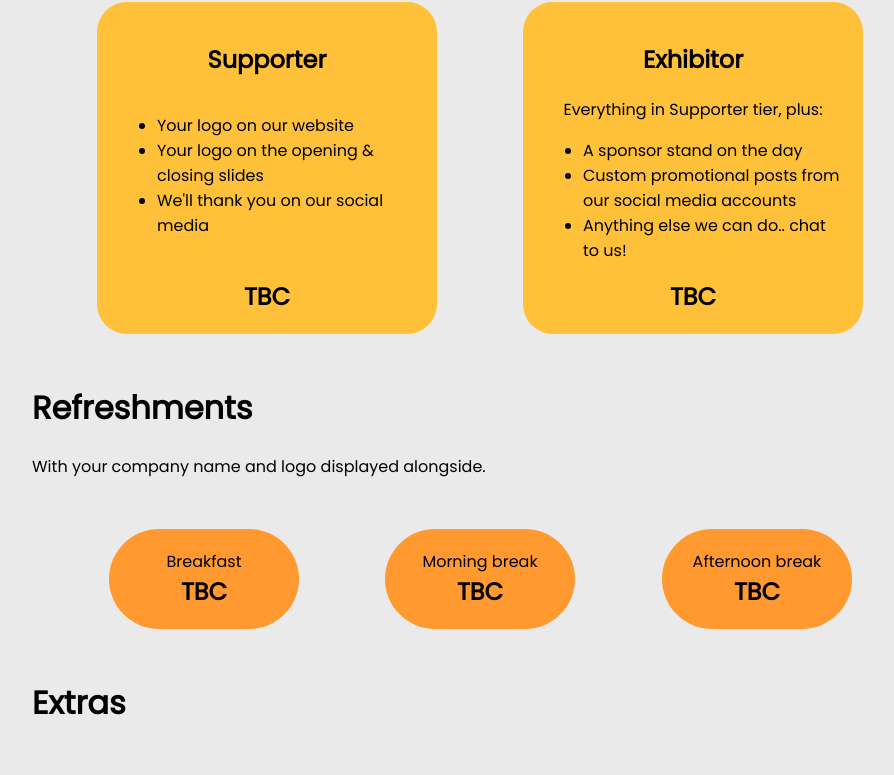
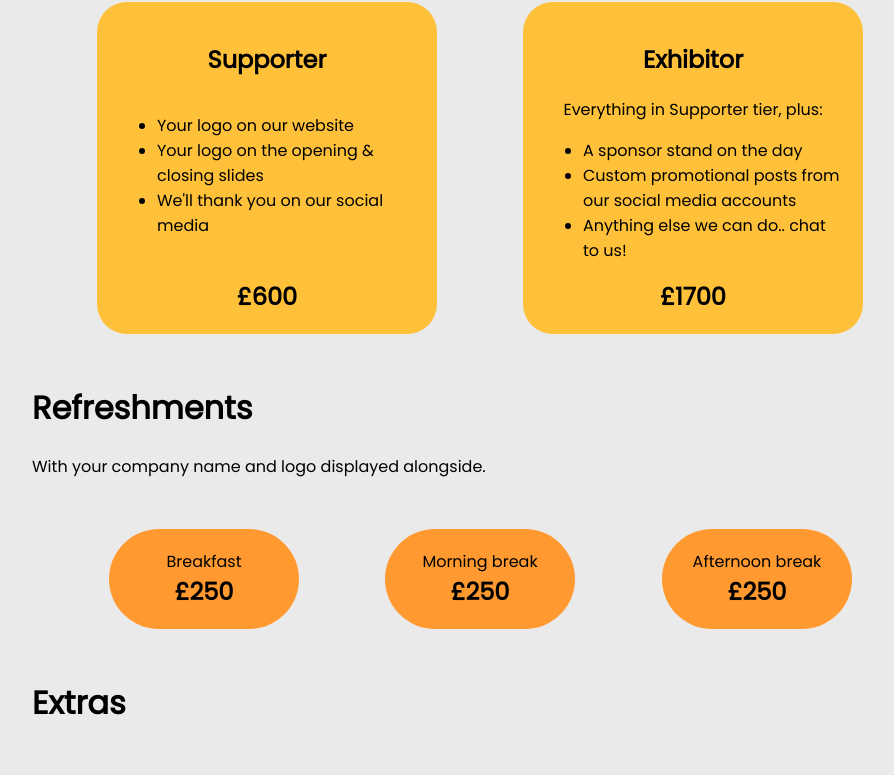
Before and after one commit to dddsw/dddsw-web, a SvelteKit app: page /sponsorship in a window 1280 px wide. Shown: the part 498-1273 px from the top of the page, without its empty margins (160-1054 px from the left). Built offline with nearby package versions, Linux system fonts and the light colour scheme.

Commit message:
Update sponsorship prices

```diff
--- a/src/routes/sponsorship/+page.svelte
+++ b/src/routes/sponsorship/+page.svelte
@@ -3,9 +3,9 @@
 	import { pageTitle } from '../../stores.js';
 
 	let refreshmentPackages = [
-		{ title: 'Breakfast', price: 'TBC', claimed: false },
-		{ title: 'Morning break', price: 'TBC', claimed: false },
-		{ title: 'Afternoon break', price: 'TBC', claimed: false }
+		{ title: 'Breakfast', price: '£250', claimed: false },
+		{ title: 'Morning break', price: '£250', claimed: false },
+		{ title: 'Afternoon break', price: '£250', claimed: false }
 	];
 
 	let extraOptions = [
@@ -44,7 +44,7 @@
 					<li>Your logo on the opening & closing slides</li>
 					<li>We'll thank you on our social media</li>
 				</ul>
-				<span class="price">TBC</span>
+				<span class="price">£600</span>
 			</div>
 			<div class="primary-bg option boop-effect">
 				<h2>Exhibitor</h2>
@@ -54,7 +54,7 @@
 					<li>Custom promotional posts from our social media accounts</li>
 					<li>Anything else we can do.. chat to us!</li>
 				</ul>
-				<span class="price">TBC</span>
+				<span class="price">£1700</span>
 			</div>
 		</div>
 
```
